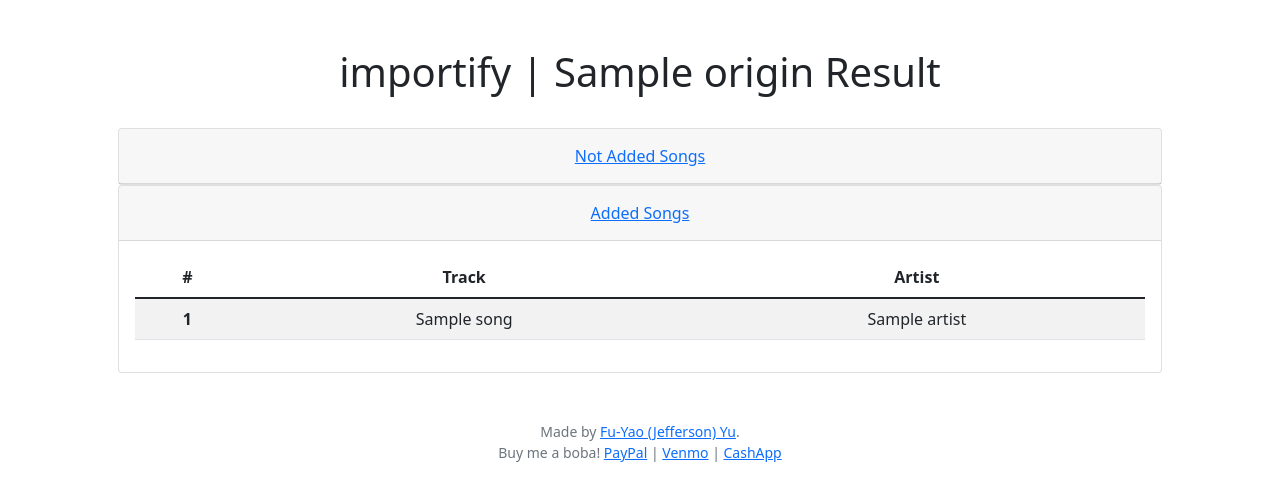
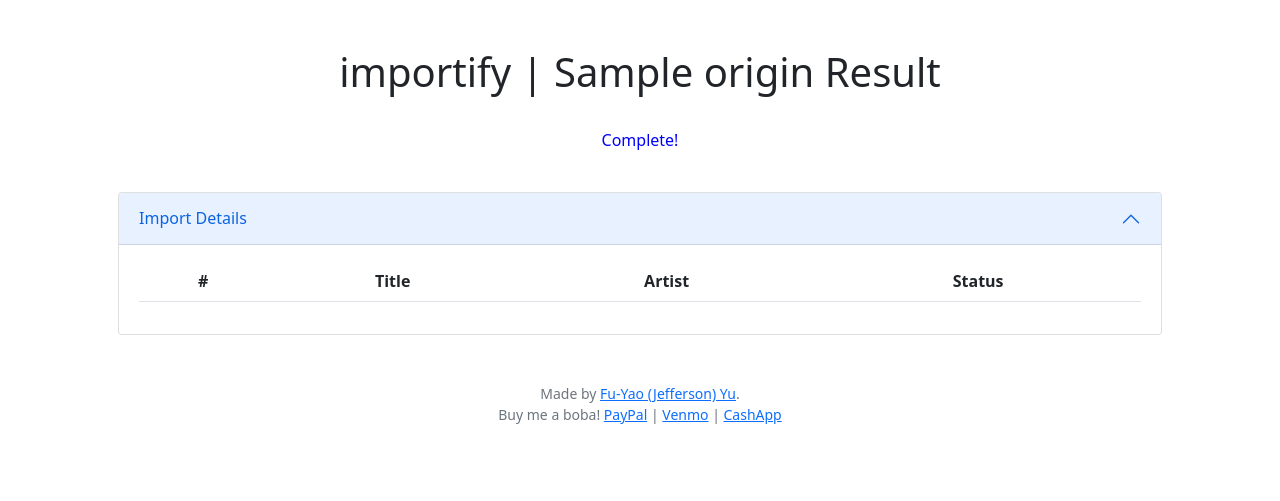
Before and after one commit to JeffersonYu1/importify, a Flask app: template templates/result.html in a window 1280 px wide. Shown: the part 57-558 px from the top of the page. Run offline with Flask 2, Linux system fonts and the light colour scheme; the template is opened without the code that fills it: most values are stand-ins (such as "Sample title", 1, 10 or a date in 2020); lists and menus that the app fills with data are empty; parts of the project's set-up code (start-up, migrations or seed data) failed here and were passed over; some libraries are stand-ins or nearby versions.

Commit message:
Rename result

```diff
--- a/app.py
+++ b/app.py
@@ -278,7 +278,7 @@
                         temp_track_uris.clear()
 
         songs_string = generate()
-        return Response(stream_with_context(stream_template("result2.html", origin="Import By Link", songs_string=songs_string)))
+        return Response(stream_with_context(stream_template("result.html", origin="Import By Link", songs_string=songs_string)))
 
     else:
         user_playlists = []
@@ -427,7 +427,7 @@
                     paste_list.pop(0)
 
         songs_string = generate()
-        return Response(stream_with_context(stream_template("result2.html", origin="Import By Text", songs_string=songs_string)))
+        return Response(stream_with_context(stream_template("result.html", origin="Import By Text", songs_string=songs_string)))
 
     else:
         return render_template("text.html")
--- a/templates/result.html
+++ b/templates/result.html
@@ -1,4 +1,14 @@
 {% extends "layout.html" %}
+
+<!-- {% block customScripts %}
+    <link rel="stylesheet" href="/static/bootstrap-table.min.css">
+
+    <script src="/static/tableExport.min.js"></script>
+    <script src="/static/jspdf.min.js"></script>
+    <script src="/static/jspdf.plugin.autotable.js"></script>
+    <script src="/static/bootstrap-table.min.js"></script>
+    <script src="/static/bootstrap-table-export.min.js"></script>
+{% endblock %} -->
 
 {% block title %}
     Import Result
@@ -12,66 +22,54 @@
     <a class="nav-item nav-link" href="/logout">Logout</a>
 {% endblock %}
 
+
 {% block main %}
     <h1>importify | {{origin}} Result</h1>
     <br>
+    <p id="status_message" class="status_message" style="color:blue;">Playlists with more than 100 songs may have longer loading times. Thanks for your patience :)</p>
+    <br>
 
-    <div id="accordion">
-        <div class="card">
-            <div class="card-header" id="headingOne">
-                <h5 class="mb-0">
-                    <button class="btn btn-link collapsed" data-toggle="collapse" data-target="#collapseOne" aria-expanded="true" aria-controls="collapseOne">
-                    Not Added Songs
+
+    <div class="accordion" id="resultAccordion">
+        <div class="accordion-item">
+          <h2 class="accordion-header" id="headingOne">
+            <button class="accordion-button" type="button" data-bs-toggle="collapse" data-bs-target="#collapseOne" aria-expanded="true" aria-controls="collapseOne">
+                Import Details
             </button>
-                </h5>
-            </div>
+          </h2>
+          <div id="collapseOne" class="accordion-collapse collapse show" aria-labelledby="headingOne" data-bs-parent="#resultAccordion">
+            <div class="accordion-body">
+                <table id="resultTable"
+                class="table table-striped">
 
-            <div id="collapseOne" class="collapse" aria-labelledby="headingOne" data-parent="#accordion">
-                <div class="card-body">
-                    <table class="table table-striped">
                     <thead>
                         <tr>
-                            <th scope="col">#</th>
-                            <th scope="col">Line</th>
+                            <th scope="col" data-field="index">#</th>
+                            <th scope="col" data-field="title" data-filter-control="input">Title</th>
+                            <th scope="col" data-field="artist" data-filter-control="input">Artist</th>
+                            <th scope="col" data-field="select" data-filter-control="select">Status</th>
                         </tr>
                     </thead>
                     <tbody>
-                            {% for item in not_added %}
+                        {% set counter = namespace(value=1) %}
+                        {% for item in songs_string %}
+                            {% if "0A3B0" in item %}
                                 <tr>
-                                <th scope="row">{{loop.index}}</th>
-                                <td>{{item}}</td>
+                                    <th scope="row"></th>
+                                    <td>{{item[5:]}}</td>
+                                    <td></td>
+                                    <td>Not Added</td>
                                 </tr>
-                            {% endfor %}
-                        </tbody>
-                    </table>
-                </div>
-            </div>
-        </div>
-        <div class="card">
-            <div class="card-header" id="headingTwo">
-                <h5 class="mb-0">
-                    <button class="btn btn-link" data-toggle="collapse" data-target="#collapseTwo" aria-expanded="false" aria-controls="collapseTwo">
-                    Added Songs
-                    </button>
-                </h5>
-            </div>
-            <div id="collapseTwo" class="collapse show" aria-labelledby="headingTwo" data-parent="#accordion">
-                <div class="card-body">
-                    <table class="table table-striped">
-                        <thead>
+                            {% elif "0A3B1" in item %}
                                 <tr>
-                            <th scope="col">#</th>
-                            <th scope="col">Track</th>
-                            <th scope="col">Artist</th>
+                                    <th scope="row">{{counter.value}}</th>
+                                    {% set tempList = item.split("0B4C") %}
+                                    <td>{{tempList[0][5:]}}</td>
+                                    <td>{{tempList[1]}}</td>
+                                    <td>Added</td>
                                 </tr>
-                        </thead>
-                        <tbody>
-                            {% for song in added_songs %}
-                            <tr>
-                                <th scope="row">{{loop.index}}</th>
-                                <td>{{song.name}}</td>
-                                <td>{{song.artist}}</td>
-                            </tr>
+                            {% set counter.value = counter.value + 1 %}
+                            {% endif %}
                         {% endfor %}
                     </tbody>
                 </table>
```
Also changed, not shown: templates/result2.html (deleted, +0 -80 lines). Lines whose indentation alone changed are shown as unchanged.
